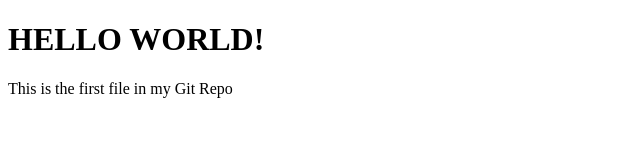
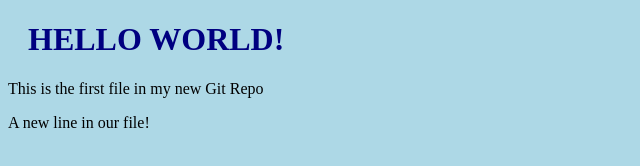
Before and after one commit to ANIL-ST/mycourse, a plain HTML site: page index.html in a window 1280 px wide. Shown: the whole page, without its empty margins (0-640 px from the left). Drawn offline with Linux system fonts and the light colour scheme.

Commit message:
Updated index.html

```diff
--- a/index.html
+++ b/index.html
@@ -2,10 +2,12 @@
 <html>
 	<head>
 		<title>Hello World!</title>
+		<link rel="stylesheet" href="bluestyle.css">
 	</head>
 
 	<body>
 		<h1>HELLO WORLD!</h1>
-		<p> This is the first file in my Git Repo</p>
+		<p> This is the first file in my new Git Repo</p>
+		<p>A new line in our file!</p>
 	</body>
 </html>
```
